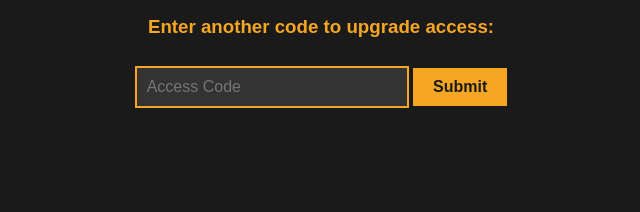
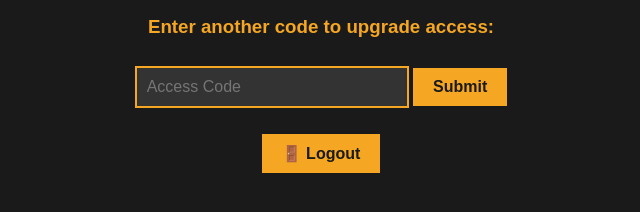
Before and after one commit to JohnDoe7123/RAISADatabase, a plain HTML site: page dashboard.html in a window 1280 px wide. Shown: the part 198-410 px from the top of the page, without its empty margins (319-959 px from the left). Drawn offline with Linux system fonts and the light colour scheme.

Commit message:
Update dashboard.html

```diff
--- a/dashboard.html
+++ b/dashboard.html
@@ -15,6 +15,9 @@
     <input type="password" placeholder="Access Code" id="accessCode" />
     <button onclick="verifyCode()">Submit</button>
     <p id="feedback"></p>
+
+    <button onclick="logout()" class="logoutBtn">🚪 Logout</button>
+
   </div>
 
   <script src="script.js"></script>
```
